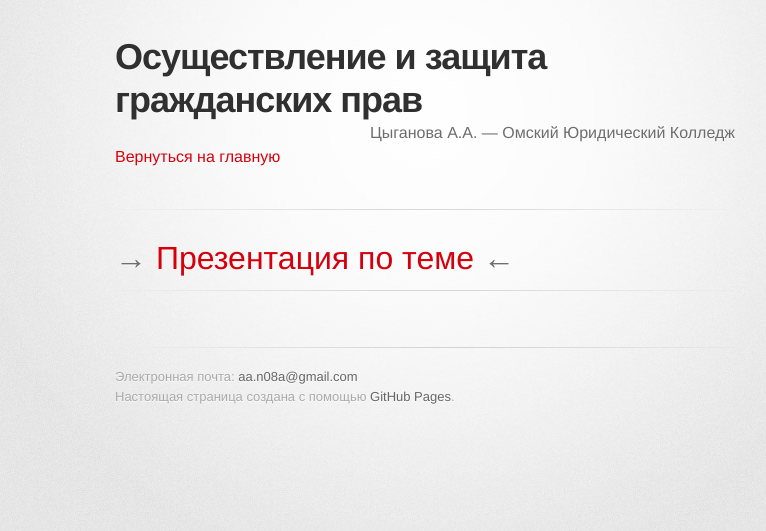
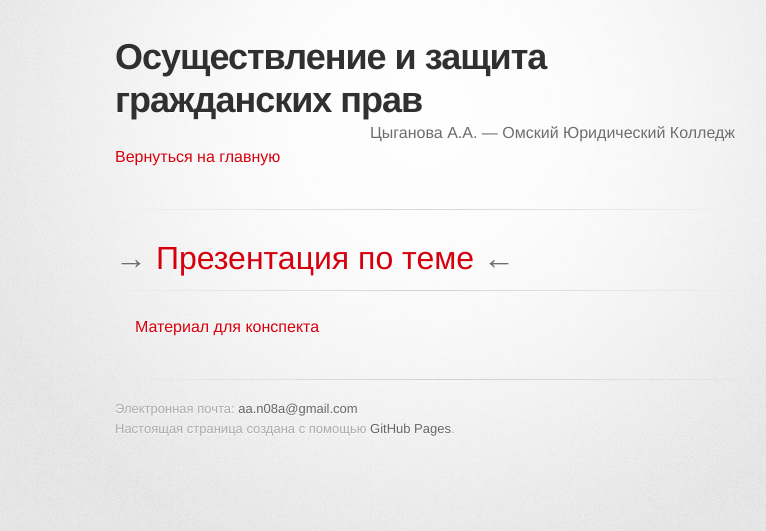
Before and after one commit to a-nova/a-nova.github.io, a Jekyll site: the page built from _grpr/09.md, in a window 1280 px wide, cut to the strip 0-591 px from the top of the page. Shown: the top 531 px of the strip, without its empty margins (215-981 px from the left). Built offline with Jekyll 4.4.1, drawn with Linux system fonts in a browser that asks for light colours; some web fonts are replaced.

Commit message:
update presentation, add summary task

```diff
--- a/_grpr/09.md
+++ b/_grpr/09.md
@@ -16,6 +16,8 @@ td {
 # &rarr; <a id="goToPresentation" target="_blank">Презентация по теме</a> &larr;
 
 <hr />
+
+[Материал для конспекта](./09/Samozaschita_Sukhanov.pdf)
 
 <!-- # Вопросы -->
 
```
Also changed, not shown: 2 other files.
